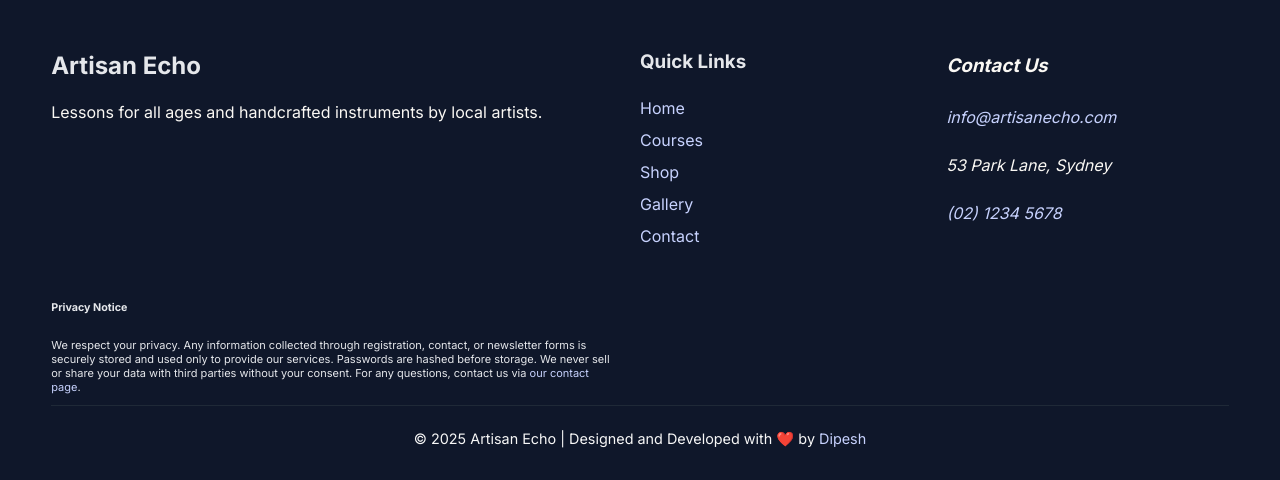
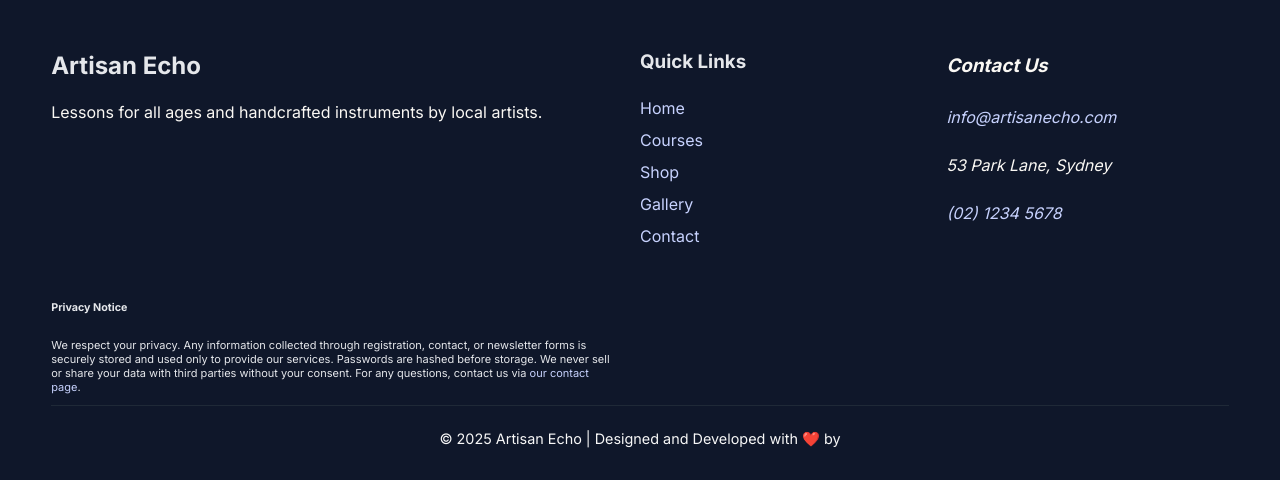
Before and after one commit to coder-dipesh/artisanecho, a PHP site: page /index.php in a window 1280 px wide. Shown: the part 3176-3656 px from the top of the page. Run offline with PHP 8.4, Linux system fonts and the light colour scheme.

Commit message:
Update footer.php

```diff
--- a/includes/footer.php
+++ b/includes/footer.php
@@ -40,6 +40,6 @@
 
   <div class="container copy small">
     © 2025 Artisan Echo | Designed and Developed with ❤️ by
-    <a href="https://dipeshsiwakoti.com.np" target="_blank" rel="noopener noreferrer"> Dipesh</a>
+
   </div>
 </footer>
```
